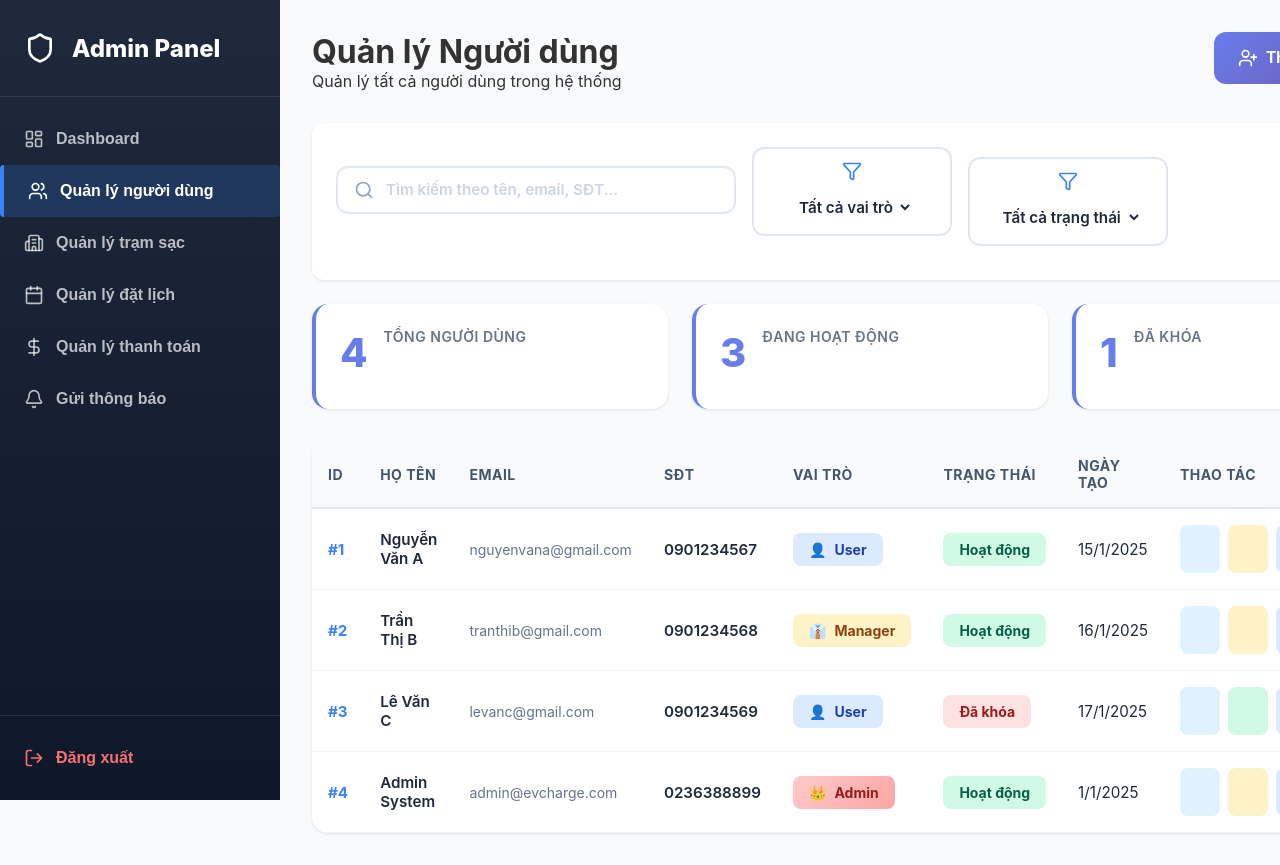
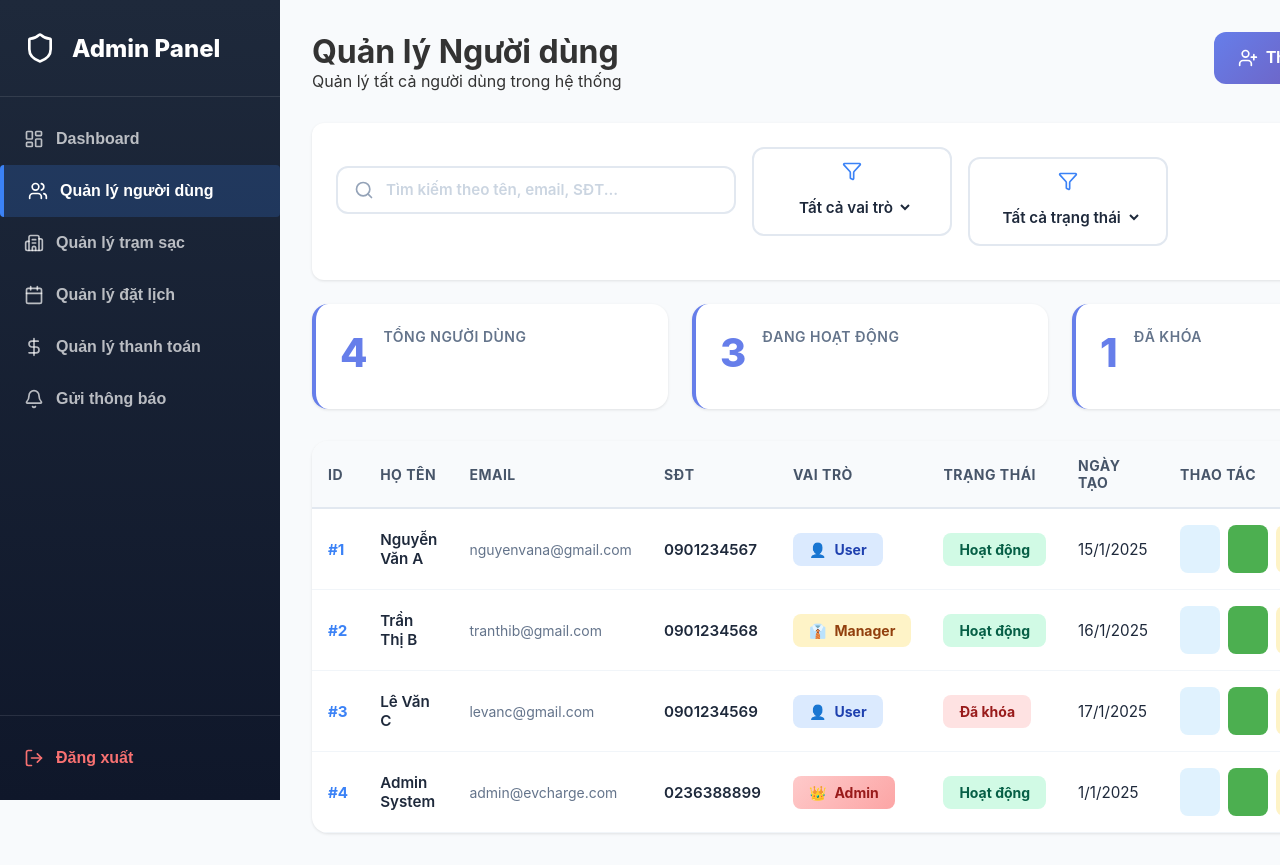
Before and after one commit to nhan137/smart-Ev-charging-station, a React (Vite) app in the folder Client/: page /admin/users in a window 1280 px wide. Shown: the top 865 px of the page. Built offline with nearby package versions, Linux system fonts and the light colour scheme.

Commit message:
Update UserManagement

```diff
--- a/Client/src/pages/Admin/UserManagement.css
+++ b/Client/src/pages/Admin/UserManagement.css
@@ -137,54 +137,26 @@
 }
 
 /* Action Buttons */
-.btn-lock {
-  background: #fef3c7;
-  color: #92400e;
+.action-buttons {
+  display: flex;
+  gap: 0.5rem;
 }
 
-.btn-lock:hover {
-  background: #fbbf24;
-  color: white;
+.action-btn-text {
+  padding: 0.5rem 0.75rem;
+  border: none;
+  border-radius: 6px;
+  font-size: 0.875rem;
+  font-weight: 600;
+  cursor: pointer;
+  transition: all 0.2s ease;
+  background: #f1f5f9 !important;
+  color: #475569 !important;
 }
 
-.btn-unlock {
-  background: #d1fae5;
-  color: #065f46;
-}
-
-.btn-unlock:hover {
-  background: #10b981;
-  color: white;
-}
-
-.btn-edit {
-  background: #dbeafe;
-  color: #1e40af;
-}
-
-.btn-edit:hover {
-  background: #3b82f6;
-  color: white;
-}
-
-.btn-permission {
-  background: #e9d5ff;
-  color: #6b21a8;
-}
-
-.btn-permission:hover {
-  background: #a855f7;
-  color: white;
-}
-
-.btn-delete {
-  background: #fee2e2;
-  color: #991b1b;
-}
-
-.btn-delete:hover {
-  background: #ef4444;
-  color: white;
+.action-btn-text:hover {
+  background: #e2e8f0 !important;
+  color: #1e293b !important;
 }
 
 @media (max-width: 768px) {
```
